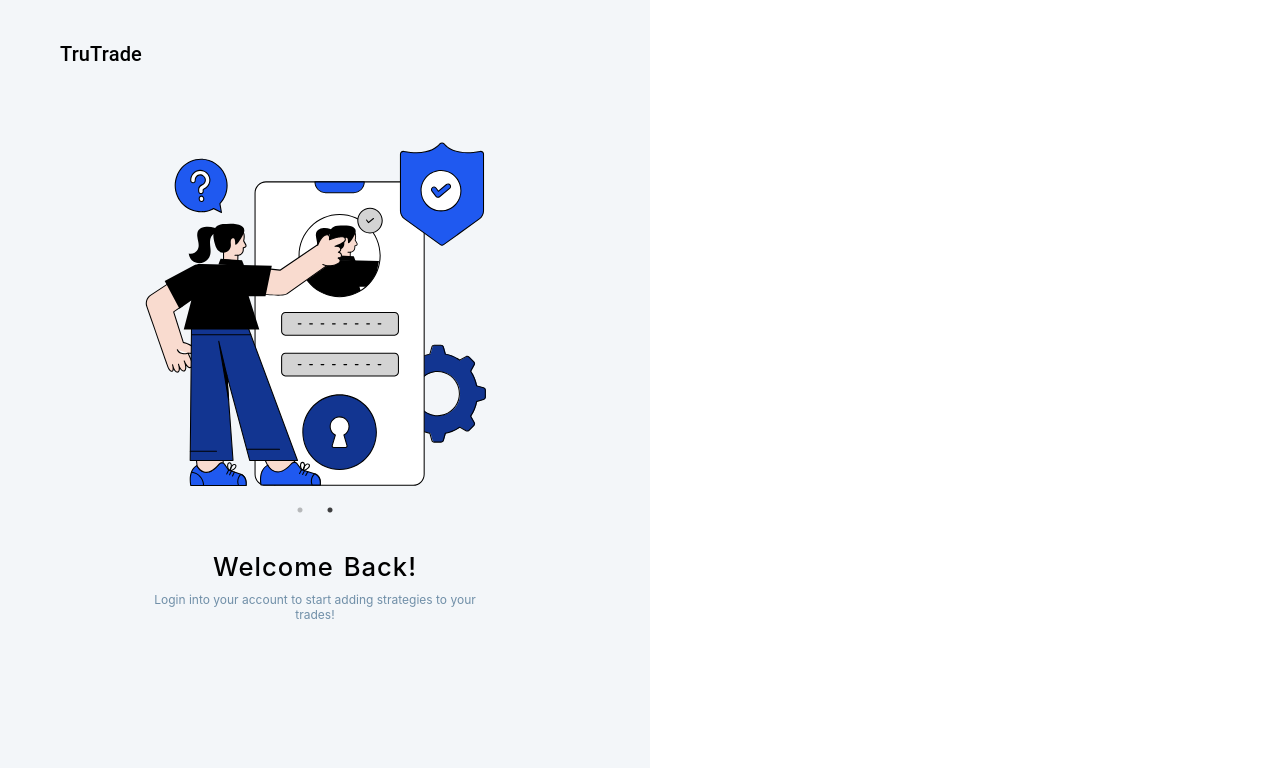
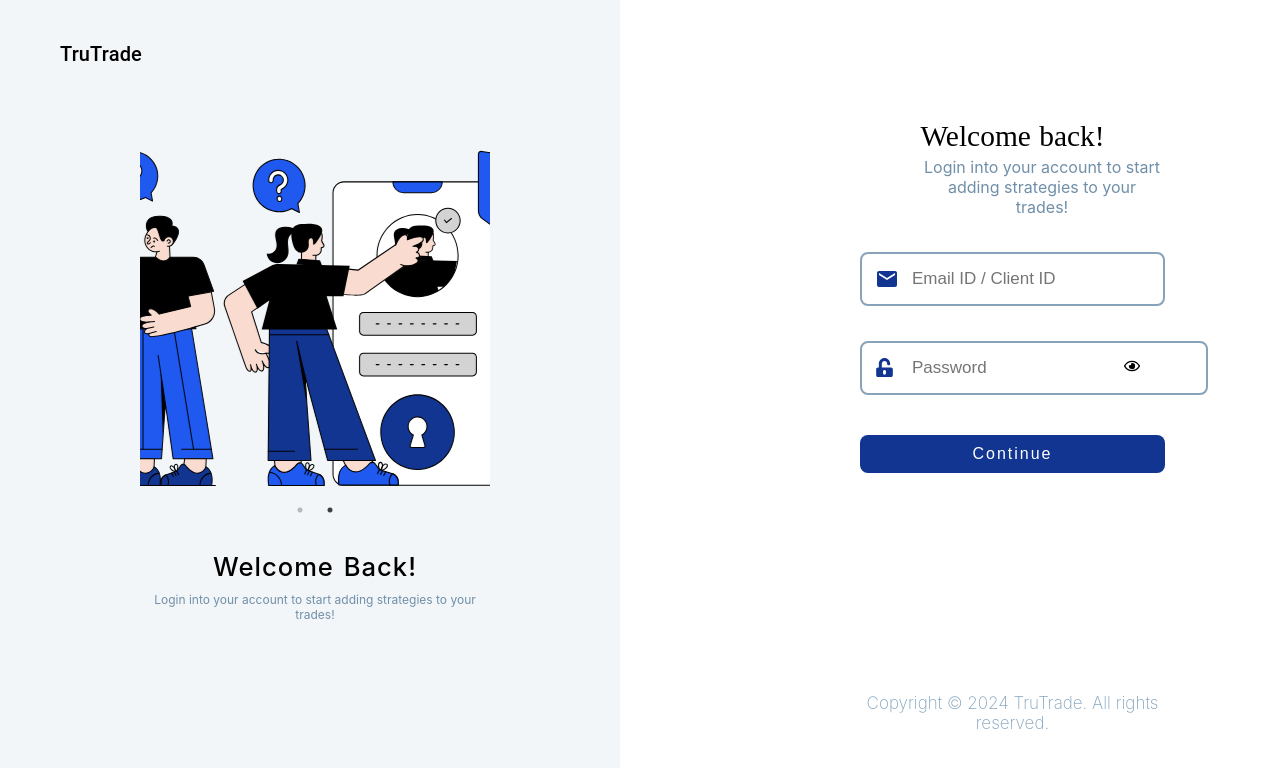
Before and after one commit to iamabhiCH/TruTrade---The-Trading-Application, a React (Create React App) app: page /login in a window 1280 px wide. Shown: the top 768 px of the page. Built offline with nearby package versions, Linux system fonts and the light colour scheme; no server answers.

Commit message:
19/05/2024

```diff
--- a/src/App.js
+++ b/src/App.js
@@ -2,13 +2,17 @@ import "./App.css";
 import Home from "./components/homePage";
 import axios from "axios";
 import { useEffect } from "react";
-import { Route,Routes } from "react-router-dom";
+import { Route, Routes } from "react-router-dom";
 import Login from "./components/Login/Login";
 import Signup from "./components/Signup/Signup";
 function App() {
     const getStatus = async () => {
-        const resp = await axios.get("http://localhost:8000/testing");
-        console.log(resp);
+        try {
+            const resp = await axios.get("http://localhost:8000/testing");
+            console.log(resp);
+        } catch (err) {
+            console.log(err);
+        }
     };
 
     useEffect(() => {
@@ -21,9 +25,9 @@ function App() {
                 <Header />
             </div> */}
             <Routes>
-                <Route path="/" element={<Home />}/>
-                <Route path="/login" element={<Login />}/>
-                <Route path="/signup" element={<Signup />}/>
+                <Route path="/" element={<Home />} />
+                <Route path="/login" element={<Login />} />
+                <Route path="/signup" element={<Signup />} />
             </Routes>
             {/* <Footer /> */}
         </div>
--- a/src/components/Login/Login.js
+++ b/src/components/Login/Login.js
@@ -1,24 +1,30 @@
-import React from 'react'
+import React, { useState } from "react";
 import Slider from "react-slick";
-import './login.css'
-
-import LoginImg1  from "../../resource/signup1.svg";
-import LoginImg2  from "../../resource/signup2.svg";
+import "./login.css";
+import EmailIcon from "@mui/icons-material/Email";
+import LoginImg1 from "../../resource/signup1.svg";
+import LoginImg2 from "../../resource/signup2.svg";
+import { FaUnlockAlt, FaRegEye, FaRegEyeSlash } from "react-icons/fa";
 
 const CustomArrow = () => null;
 
 const Login = () => {
+    const [showPassword, setShowPassword] = useState(false);
+
+    const togglePasswordVisibility = () => {
+        setShowPassword(!showPassword);
+    };
 
     var settings = {
         dots: true,
         infinite: true,
         autoplay: true,
-    speed: 2000,
+        speed: 5000,
         slidesToShow: 1,
         slidesToScroll: 1,
         initialSlide: 0,
         prevArrow: <CustomArrow />,
-    nextArrow: <CustomArrow />
+        nextArrow: <CustomArrow />,
     };
 
     return (
@@ -28,19 +34,72 @@ const Login = () => {
                 <div className="login-slider">
                     <Slider {...settings} className="s-slider">
                         <div className="slider-sign-content">
-                        <img src={LoginImg1} alt="loginImage"/>
+                            <img src={LoginImg1} alt="loginImage" />
                         </div>
                         <div className="slider-sign-content">
-                        <img src={LoginImg2} alt="loginImage"/>
+                            <img src={LoginImg2} alt="loginImage" />
                         </div>
                     </Slider>
                     <h2>Welcome Back!</h2>
-                <p>Login into your account to start adding strategies to your trades!</p>
+                    <p>
+                        Login into your account to start adding strategies to
+                        your trades!
+                    </p>
                 </div>
             </div>
-        <div className="login-left"></div>
+            <div className="login-left">
+                <div className="login-content">
+                    <h1>Welcome back!</h1>
+                    <p>
+                        Login into your account to start adding strategies to
+                        your trades!
+                    </p>
+                    <form>
+                        <div className="login-form">
+                            <EmailIcon
+                                className="emailIcon"
+                                style={{ color: "#123591" }}
+                            />
+                            <input
+                                type="email"
+                                className="emailInput"
+                                placeholder="Email ID / Client ID"
+                                required
+                            />
+                        </div>
+                        <div className="login-form">
+                            <FaUnlockAlt
+                                className="lockIcon"
+                                style={{ color: "#123591" }}
+                            />
+                            <div className="password-input-container">
+                                <input
+                                    type={showPassword ? "text" : "password"}
+                                    className="passInput"
+                                    placeholder="Password"
+                                    required
+                                />
+                                <div
+                                    className="password-toggle"
+                                    onClick={togglePasswordVisibility}
+                                >
+                                    {showPassword ? (
+                                        <FaRegEyeSlash />
+                                    ) : (
+                                        <FaRegEye />
+                                    )}
+                                </div>
+                            </div>
+                        </div>
+                        <button>Continue</button>
+                    </form>
+                    <h6>
+                        Copyright © 2024 TruTrade. All rights reserved.
+                    </h6>
+                </div>
+            </div>
         </div>
     );
-}
+};
 
-export default Login
+export default Login;
--- a/src/components/Login/login.css
+++ b/src/components/Login/login.css
@@ -1,13 +1,14 @@
-.login-container{
+.login-container {
     margin-top: -15px;
     padding: 0;
+    display: flex;
 }
-.login-right{
+.login-right {
     background-color: #f3f6f9;
     width: 650px;
     height: 100vh;
 }
-.login-right h1{
+.login-right h1 {
     font-family: "Roboto", "Helvetica", "Arial", sans-serif;
     font-weight: 500;
     font-size: 1.25rem;
@@ -18,7 +19,7 @@
     padding-top: 40px;
     padding-left: 60px;
 }
-.login-slider{
+.login-slider {
     height: 350px;
     width: 350px;
     aspect-ratio: auto 350 / 350;
@@ -27,7 +28,7 @@
     margin-top: 40px;
     margin-left: 110px;
 }
-.login-right h2{
+.login-right h2 {
     font-weight: 500;
     font-size: 1.6rem;
     text-align: center;
@@ -35,10 +36,122 @@
     word-spacing: 2px;
     padding-top: 35px;
 }
-.login-right p{
+.login-right p {
     font-size: 12px;
     color: hsl(206.79deg 24.35% 54.9%);
     width: 100%;
     text-align: center;
     margin-top: -11px;
 }
+.login-content {
+    padding: 115px;
+    padding-left: 240px;
+}
+.login-content h1 {
+    font-size: 1.8409rem;
+    font-family: HelixSemiBold;
+    font-weight: 500;
+    word-spacing: 1px;
+    margin-bottom: -12px;
+    text-align: center;
+}
+.login-content p {
+    color: hsl(206.79deg 24.35% 54.9%);
+    font-size: 16px;
+    text-align: center;
+    width: 80%;
+    margin-left: 60px;
+}
+/* .login-page-switch {
+    font-size: 15px;
+    text-decoration: none;
+    padding: 5px;
+    color: #123591;
+    border-radius: 3px;
+}
+
+.login-page-switch:hover {
+    background-color: hsl(205, 35%, 93%);
+} */
+.login-form {
+    position: relative;
+    display: flex;
+    align-items: center;
+    margin-top: 35px;
+}
+.emailIcon {
+    position: absolute;
+    left: 15px;
+}
+.emailInput {
+    width: 100%;
+    padding: 10px 50px;
+    border-radius: 8px;
+    border: 2px solid hsl(207, 26%, 63%);
+    font-size: 17px;
+}
+.login-form input:focus {
+    border-color: #123591 !important;
+    outline: none;
+}
+.lockIcon {
+    position: absolute;
+    left: 15px;
+    font-size: 19px;
+    z-index: 999;
+}
+.passInput {
+    font-size: 17px;
+    width: 80%;
+    padding: 15px 50px;
+    border-radius: 8px;
+    border: 2px solid hsl(207, 26%, 63%);
+}
+.openAankh{
+    position: absolute;
+    cursor: pointer;
+    top: 15px;
+    right: 95px;
+}
+.bandAankh {
+    position: absolute;
+    cursor: pointer;
+    top: 15px;
+    right: 95px;
+}
+.login-content button {
+    margin-top: 40px;
+    width: 100%;
+    color: #fff;
+    background-color: #123591;
+    border-radius: 8px;
+    padding: 10px;
+    font-size: 16px;
+    border: none;
+    outline: none;
+    word-spacing: 1px;
+    letter-spacing: 2px;
+    cursor: pointer;
+}
+.login-content button:hover {
+    background-color: hsl(207, 97%, 48%);
+}
+.login-content h6 {
+    font-size: 17px;
+    color: hsl(206, 31%, 62%);
+    text-align: center;
+    margin-top: 220px;
+    font-weight: 200;
+}
+.password-input-container {
+    position: relative;
+    width: 100%;
+}
+
+.password-toggle {
+    position: absolute;
+    top: 50%;
+    transform: translateY(-50%);
+    right: 25px;
+    cursor: pointer;
+}
--- a/src/components/Signup/Signup.css
+++ b/src/components/Signup/Signup.css
@@ -103,6 +103,9 @@
     letter-spacing: 2px;
     cursor: pointer;
 }
+.signup-content button:hover{
+    background-color: hsl(207, 97%, 48%);
+}
 .signup-content h6 {
     font-size: 17px;
     color: hsl(206, 31%, 62%);
--- a/src/components/Signup/Signup.js
+++ b/src/components/Signup/Signup.js
@@ -13,7 +13,7 @@ const Signup = () => {
         dots: true,
         infinite: true,
         autoplay: true,
-        speed: 2000,
+        speed: 5000,
         slidesToShow: 1,
         slidesToScroll: 1,
         initialSlide: 0,
--- a/src/components/contact.css
+++ b/src/components/contact.css
@@ -39,6 +39,10 @@
 }
 .contact-heading h2{
     margin-bottom: 40px;
+}
+.contact-heading a{
+    text-decoration: none;
+    color: #fff;
 }
 .contact-content{
     border-radius: 25px;
```
Lines whose indentation alone changed are shown as unchanged.
